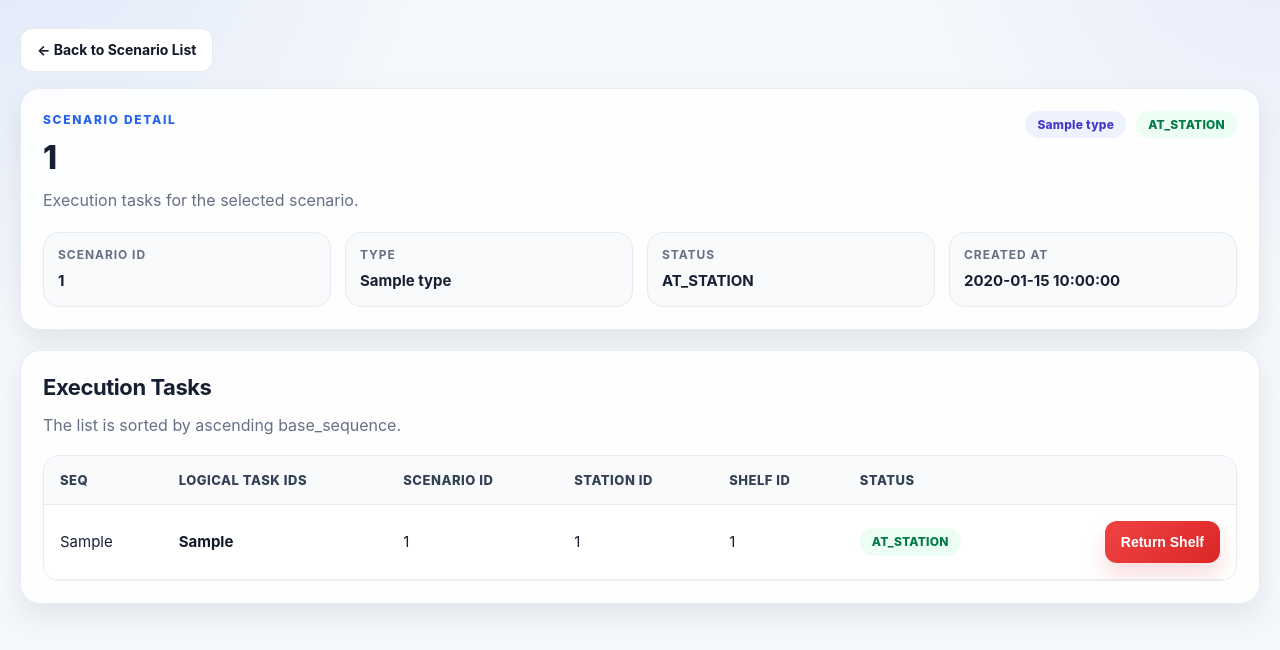
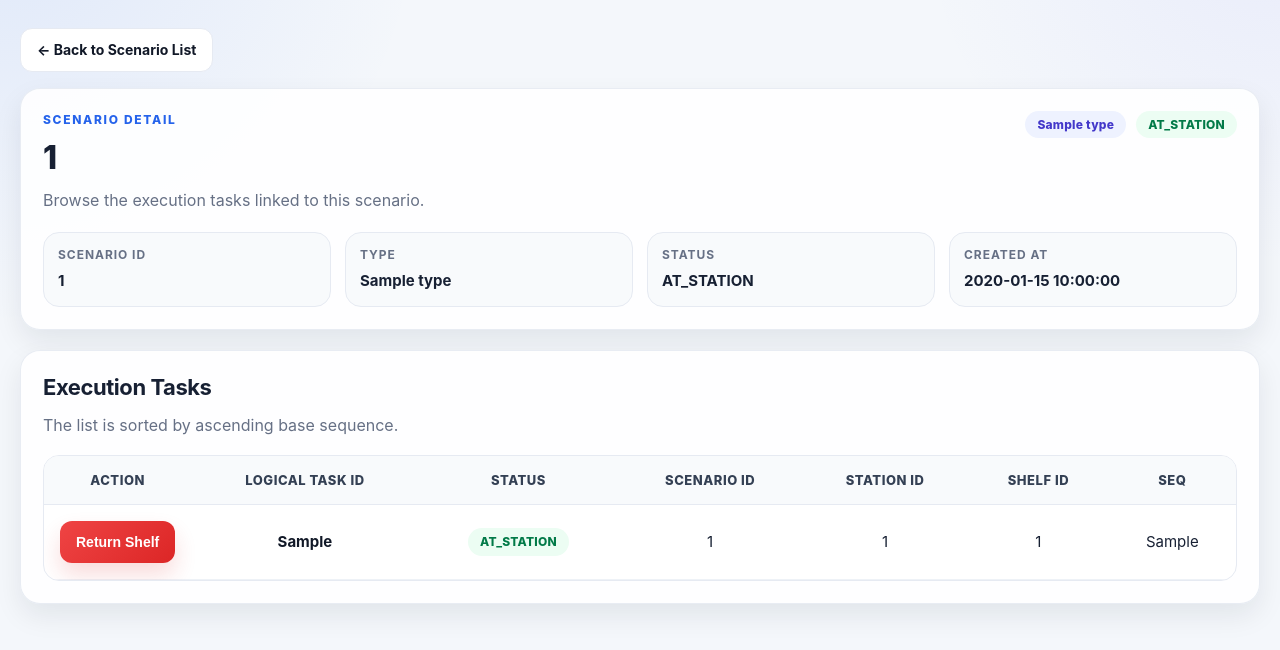
Before and after one commit to hoab02/return-shelf-web, a FastAPI app: page /scenarios/1/tasks in a window 1280 px wide. Shown: the part 97-747 px from the top of the page. Run offline with FastAPI, Linux system fonts and the light colour scheme; a database or web service that is not in the repository returns one stand-in record (values such as "Sample title").

Commit message:
Fixed vÃisual

```diff
--- a/app/main.py
+++ b/app/main.py
@@ -2,14 +2,13 @@ from pathlib import Path
 from typing import Optional
 
 from fastapi import FastAPI, Form, Request
-from fastapi.responses import RedirectResponse
+from fastapi.responses import HTMLResponse, RedirectResponse
 from fastapi.staticfiles import StaticFiles
 from fastapi.templating import Jinja2Templates
 
 from app.config import settings
 from app.service import (
     get_scenario_by_id,
-    get_scenario_types,
     get_scenarios_by_type,
     get_tasks_by_scenario_id,
     trigger_return_shelf,
@@ -62,6 +61,33 @@ async def scenario_list(
             "scenarios": scenarios,
             "message": message,
             "error": error,
+            "refresh_interval_ms": 10000,
+        },
+    )
+
+
+@app.get(
+    "/partials/scenarios-table",
+    response_class=HTMLResponse,
+)
+async def scenarios_table_partial(
+    request: Request,
+    type: Optional[str] = None,
+):
+    allowed_types = ["REPLENISHMENT", "PICKING"]
+    selected_type = (type or settings.DEFAULT_SCENARIO_TYPE).upper()
+
+    if selected_type not in allowed_types:
+        selected_type = settings.DEFAULT_SCENARIO_TYPE
+
+    scenarios = get_scenarios_by_type(selected_type)
+
+    return templates.TemplateResponse(
+        "partials/scenarios_table.html",
+        {
+            "request": request,
+            "selected_type": selected_type,
+            "scenarios": scenarios,
         },
     )
 
@@ -85,6 +111,46 @@ async def task_list(
             "tasks": tasks,
             "message": message,
             "error": error,
+            "refresh_interval_ms": 4000,
+        },
+    )
+
+
+@app.get(
+    "/partials/scenarios/{scenario_id}/summary",
+    response_class=HTMLResponse,
+)
+async def scenario_summary_partial(
+    request: Request,
+    scenario_id: str,
+):
+    scenario = get_scenario_by_id(scenario_id)
+
+    return templates.TemplateResponse(
+        "partials/scenario_summary.html",
+        {
+            "request": request,
+            "scenario": scenario,
+        },
+    )
+
+
+@app.get(
+    "/partials/scenarios/{scenario_id}/tasks-table",
+    response_class=HTMLResponse,
+)
+async def tasks_table_partial(
+    request: Request,
+    scenario_id: str,
+):
+    tasks = get_tasks_by_scenario_id(scenario_id)
+
+    return templates.TemplateResponse(
+        "partials/tasks_table.html",
+        {
+            "request": request,
+            "scenario_id": scenario_id,
+            "tasks": tasks,
         },
     )
 
--- a/app/static/app.css
+++ b/app/static/app.css
@@ -84,6 +84,18 @@ a {
     border-radius: 999px;
     background: linear-gradient(180deg, #2563eb 0%, #7c3aed 100%);
     box-shadow: 0 10px 20px rgba(37, 99, 235, 0.24);
+}
+
+.table-action-cell {
+    white-space: nowrap;
+    width: 1%;
+    text-align: center;
+    vertical-align: middle;
+}
+
+.table-action-cell .btn,
+.table-action-cell form {
+    margin: 0 auto;
 }
 
 .brand-text h1 {
@@ -233,6 +245,16 @@ a {
     border-collapse: collapse;
 }
 
+.data-table th,
+.data-table td {
+    vertical-align: middle;
+}
+
+.data-table td .btn {
+    margin-left: auto;
+    margin-right: auto;
+}
+
 .data-table thead th {
     background: #f8fafc;
     color: #344054;
@@ -243,13 +265,15 @@ a {
     padding: 14px 16px;
     border-bottom: 1px solid var(--line);
     white-space: nowrap;
-    text-align: left;
+    text-align: center;
+    vertical-align: middle;
 }
 
 .data-table tbody td {
     padding: 16px;
     border-bottom: 1px solid #eef2f7;
     vertical-align: middle;
+    text-align: center;
     font-size: var(--fs-body-sm);
     line-height: 1.5;
 }
@@ -263,10 +287,11 @@ a {
     font-weight: 700;
     line-height: 1.45;
     color: #111827;
+    text-align: center;
 }
 
 .text-right {
-    text-align: right;
+    text-align: center;
 }
 
 .count-pill {
@@ -368,6 +393,14 @@ a {
 
 .inline-form {
     margin: 0;
+    display: flex;
+    justify-content: center;
+    align-items: center;
+}
+
+.badge,
+.count-pill {
+    margin: 0 auto;
 }
 
 .alert {
@@ -513,7 +546,7 @@ a {
     }
 
     .text-right {
-        text-align: left;
+    text-align: center;
     }
 }
 
--- /dev/null
+++ b/app/templates/partials/scenario_summary.html
@@ -0,0 +1,41 @@
+{% if scenario %}
+<section class="detail-card">
+    <div class="detail-card-top">
+        <div>
+            <div class="eyebrow">SCENARIO DETAIL</div>
+            <h2>{{ scenario.scenario_id }}</h2>
+            <p class="hero-desc">Browse the execution tasks linked to this scenario.</p>
+        </div>
+        <div class="detail-badges">
+            <span class="badge badge-soft">{{ scenario.type }}</span>
+            <span class="badge status-{{ scenario.status|lower|replace('_', '-') }}">
+                {{ scenario.status }}
+            </span>
+        </div>
+    </div>
+
+    <div class="detail-grid">
+        <div class="info-item">
+            <span class="info-label">Scenario ID</span>
+            <span class="info-value">{{ scenario.scenario_id }}</span>
+        </div>
+        <div class="info-item">
+            <span class="info-label">Type</span>
+            <span class="info-value">{{ scenario.type }}</span>
+        </div>
+        <div class="info-item">
+            <span class="info-label">Status</span>
+            <span class="info-value">{{ scenario.status }}</span>
+        </div>
+        <div class="info-item">
+            <span class="info-label">Created At</span>
+            <span class="info-value">{{ scenario.created_at }}</span>
+        </div>
+    </div>
+</section>
+{% else %}
+<div class="alert alert-error">
+    <div class="alert-title">Scenario not found</div>
+    <div>The selected scenario does not exist or has been removed.</div>
+</div>
+{% endif %}
--- /dev/null
+++ b/app/templates/partials/tasks_table.html
@@ -0,0 +1,62 @@
+<section class="table-card">
+    <div class="section-head">
+        <div>
+            <h3>Execution Tasks</h3>
+            <p>The list is sorted by ascending base sequence.</p>
+        </div>
+    </div>
+
+    <div class="table-wrap">
+        <table class="data-table">
+            <thead>
+                <tr>
+                    <th>Action</th>
+                    <th>Logical Task ID</th>
+                    <th>Status</th>
+                    <th>Scenario ID</th>
+                    <th>Station ID</th>
+                    <th>Shelf ID</th>
+                    <th>Seq</th>
+                </tr>
+            </thead>
+            <tbody>
+                {% if tasks %}
+                    {% for task in tasks %}
+                    <tr>
+                        <td class="text-right table-action-cell">
+                            {% if task.can_return %}
+                            <form method="post" action="/tasks/{{ task.logical_task_ids }}/return" class="inline-form">
+                                <input type="hidden" name="scenario_id" value="{{ task.scenario_id }}">
+                                <button type="submit" class="btn btn-danger">
+                                    Return Shelf
+                                </button>
+                            </form>
+                            {% else %}
+                            <span class="muted">Unavailable</span>
+                            {% endif %}
+                        </td>
+                        <td>
+                            <div class="primary-text">{{ task.logical_task_ids }}</div>
+                        </td>
+                        <td>
+                            <span class="badge status-{{ task.status|lower|replace('_', '-') }}">
+                                {{ task.status }}
+                            </span>
+                        </td>
+                        <td>{{ task.scenario_id }}</td>
+                        <td>{{ task.station_id }}</td>
+                        <td>{{ task.shelf_id }}</td>
+                        <td>{{ task.base_sequence }}</td>
+                    </tr>
+                    {% endfor %}
+                {% else %}
+                    <tr>
+                        <td colspan="7" class="empty-cell">
+                            No execution tasks found.
+                        </td>
+                    </tr>
+                {% endif %}
+            </tbody>
+        </table>
+    </div>
+</section>
--- a/app/templates/tasks.html
+++ b/app/templates/tasks.html
@@ -7,108 +7,60 @@
     </a>
 </section>
 
-{% if scenario %}
-<section class="detail-card">
-    <div class="detail-card-top">
-        <div>
-            <div class="eyebrow">SCENARIO DETAIL</div>
-            <h2>{{ scenario.scenario_id }}</h2>
-            <p class="hero-desc">Execution tasks for the selected scenario.</p>
-        </div>
-        <div class="detail-badges">
-            <span class="badge badge-soft">{{ scenario.type }}</span>
-            <span class="badge status-{{ scenario.status|lower|replace('_', '-') }}">
-                {{ scenario.status }}
-            </span>
-        </div>
-    </div>
+<div id="scenario-summary-container">
+    {% include "partials/scenario_summary.html" %}
+</div>
 
-    <div class="detail-grid">
-        <div class="info-item">
-            <span class="info-label">Scenario ID</span>
-            <span class="info-value">{{ scenario.scenario_id }}</span>
-        </div>
-        <div class="info-item">
-            <span class="info-label">Type</span>
-            <span class="info-value">{{ scenario.type }}</span>
-        </div>
-        <div class="info-item">
-            <span class="info-label">Status</span>
-            <span class="info-value">{{ scenario.status }}</span>
-        </div>
-        <div class="info-item">
-            <span class="info-label">Created At</span>
-            <span class="info-value">{{ scenario.created_at }}</span>
-        </div>
-    </div>
-</section>
-{% else %}
-<div class="alert alert-error">
-    <div class="alert-title">Scenario not found</div>
-    <div>The selected scenario does not exist or has been removed.</div>
+<div id="tasks-table-container">
+    {% include "partials/tasks_table.html" %}
 </div>
-{% endif %}
 
-<section class="table-card">
-    <div class="section-head">
-        <div>
-            <h3>Execution Tasks</h3>
-            <p>The list is sorted by ascending base_sequence.</p>
-        </div>
-    </div>
+<script>
+(function () {
+    const scenarioId = "{{ scenario.scenario_id if scenario else '' }}";
+    const refreshIntervalMs = {{ refresh_interval_ms | default(4000) }};
+    const summaryContainer = document.getElementById("scenario-summary-container");
+    const tasksContainer = document.getElementById("tasks-table-container");
 
-    <div class="table-wrap">
-        <table class="data-table">
-            <thead>
-                <tr>
-                    <th>Seq</th>
-                    <th>Logical Task IDs</th>
-                    <th>Scenario ID</th>
-                    <th>Station ID</th>
-                    <th>Shelf ID</th>
-                    <th>Status</th>
-                    <th></th>
-                </tr>
-            </thead>
-            <tbody>
-                {% if tasks %}
-                    {% for task in tasks %}
-                    <tr>
-                        <td>{{ task.base_sequence }}</td>
-                        <td>
-                            <div class="primary-text">{{ task.logical_task_ids }}</div>
-                        </td>
-                        <td>{{ task.scenario_id }}</td>
-                        <td>{{ task.station_id }}</td>
-                        <td>{{ task.shelf_id }}</td>
-                        <td>
-                            <span class="badge status-{{ task.status|lower|replace('_', '-') }}">
-                                {{ task.status }}
-                            </span>
-                        </td>
-                        <td class="text-right">
-                            {% if task.can_return %}
-                            <form method="post" action="/tasks/{{ task.logical_task_ids }}/return" class="inline-form">
-                                <input type="hidden" name="scenario_id" value="{{ task.scenario_id }}">
-                                <button type="submit" class="btn btn-danger">
-                                    Return Shelf
-                                </button>
-                            </form>
-                            {% else %}
-                            <span class="muted">Unavailable</span>
-                            {% endif %}
-                        </td>
-                    </tr>
-                    {% endfor %}
-                {% else %}
-                    <tr>
-                        <td colspan="7" class="empty-cell">
-                            No execution tasks found.
-                        </td>
-                    </tr>
-                {% endif %}
-            </tbody>
-        </table>
-    </div>
-</section>
+    if (!scenarioId) return;
+
+    async function refreshScenarioSummary() {
+        try {
+            const response = await fetch(`/partials/scenarios/${encodeURIComponent(scenarioId)}/summary`, {
+                headers: { "X-Requested-With": "fetch" },
+                cache: "no-store"
+            });
+
+            if (!response.ok) return;
+
+            const html = await response.text();
+            summaryContainer.innerHTML = html;
+        } catch (error) {
+            console.error("Failed to refresh scenario summary:", error);
+        }
+    }
+
+    async function refreshTasksTable() {
+        try {
+            const response = await fetch(`/partials/scenarios/${encodeURIComponent(scenarioId)}/tasks-table`, {
+                headers: { "X-Requested-With": "fetch" },
+                cache: "no-store"
+            });
+
+            if (!response.ok) return;
+
+            const html = await response.text();
+            tasksContainer.innerHTML = html;
+        } catch (error) {
+            console.error("Failed to refresh tasks table:", error);
+        }
+    }
+
+    async function refreshAll() {
+        await Promise.all([refreshScenarioSummary(), refreshTasksTable()]);
+    }
+
+    setInterval(refreshAll, refreshIntervalMs);
+})();
+</script>
 {% endblock %}
```
Also changed, not shown: app/templates/partials/scenarios_table.html (added, +57 -0 lines), app/templates/scenarios.html (+28 -56 lines).
